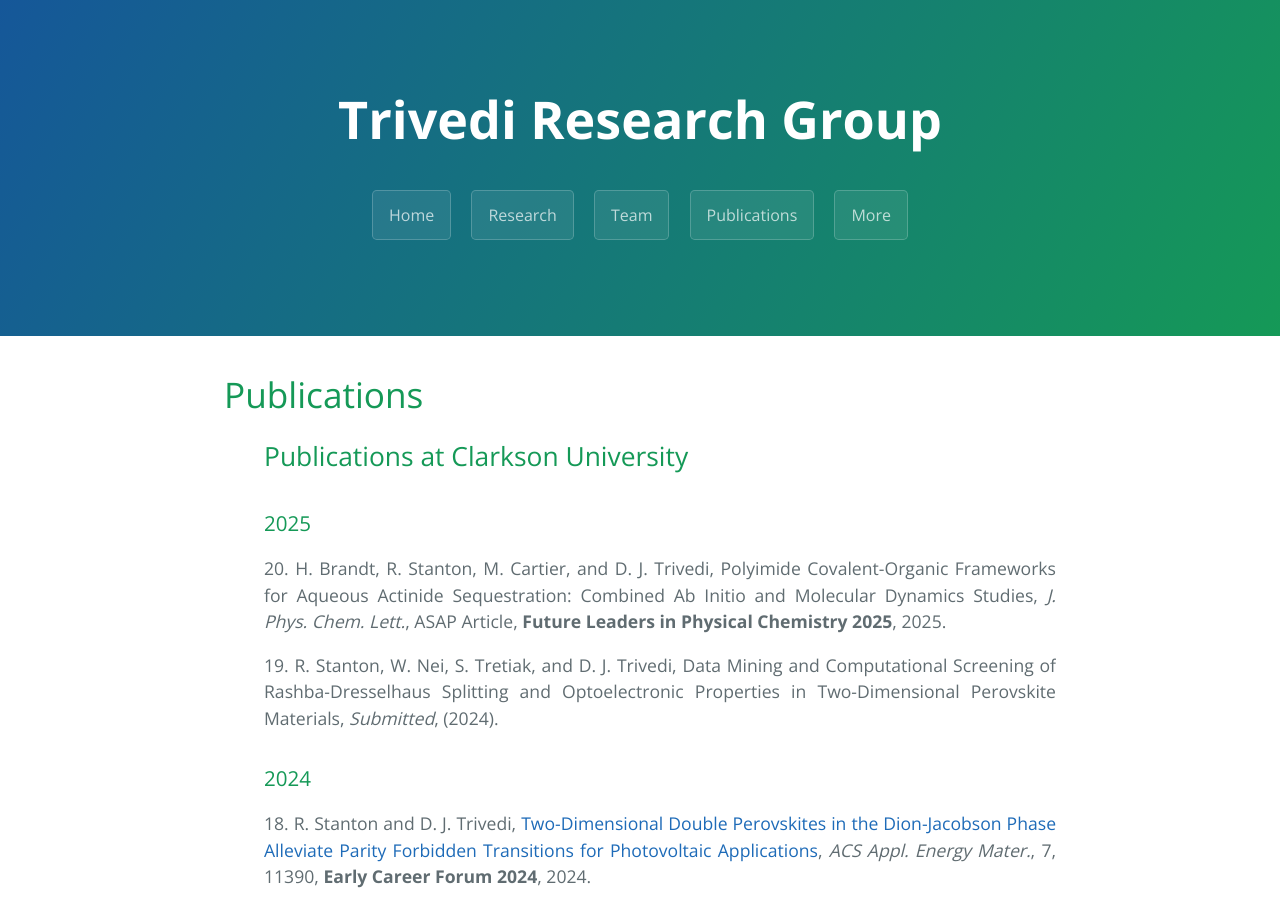
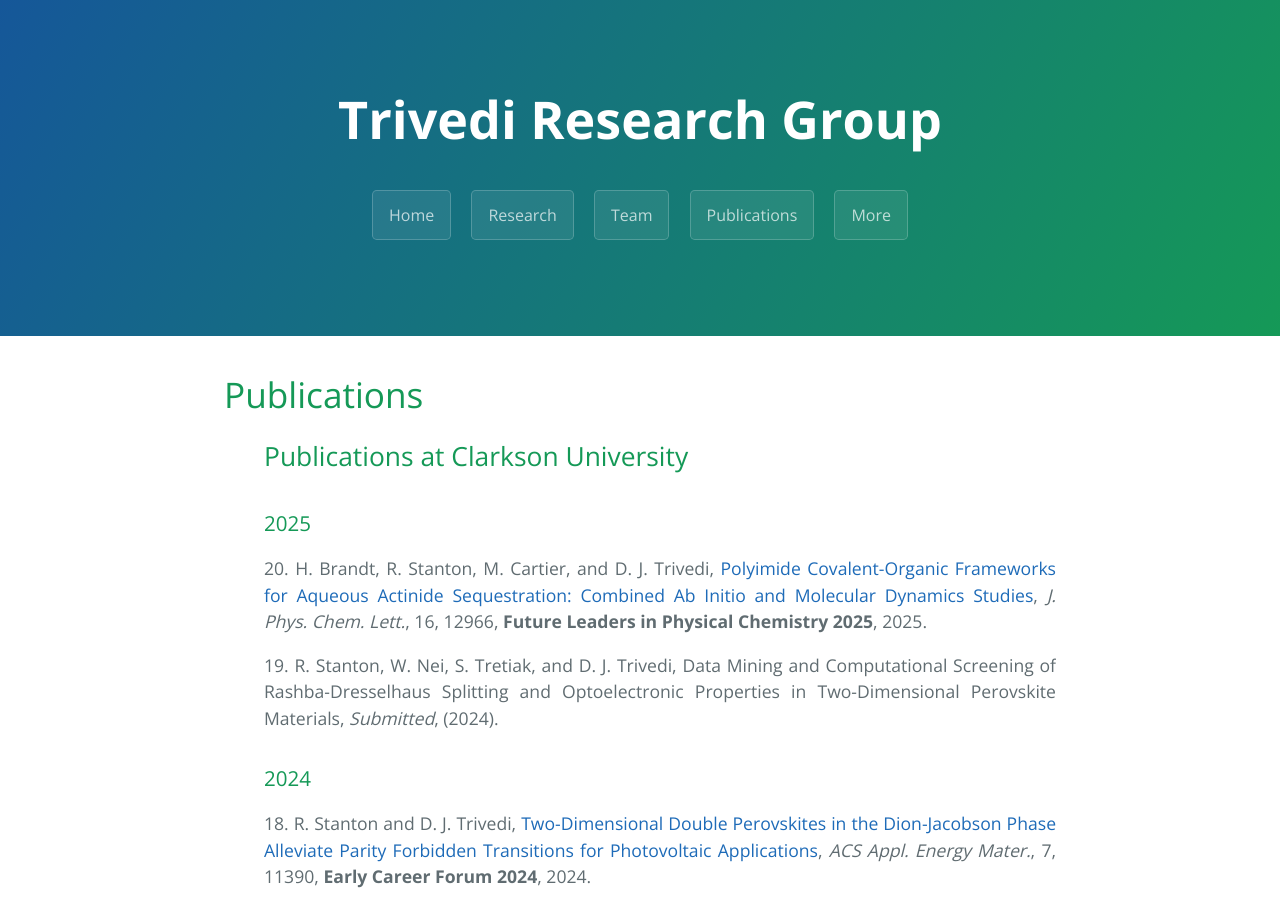
Before and after one commit to dharatrivedi/dharatrivedi.github.io, a Jekyll site: the page built from publication.html, in a window 1280 px wide and 900 px high. Built offline with Jekyll 4.4.1, drawn with Linux system fonts in a browser that asks for light colours.

Commit message:
Update publication.html

```diff
--- a/publication.html
+++ b/publication.html
@@ -8,7 +8,7 @@
   <ul class="clearfix" style="text-align:justify">
     <h2>Publications at Clarkson University</h2>
     <h3>2025</h3>
-     20. H. Brandt, R. Stanton, M. Cartier, and D. J. Trivedi, Polyimide Covalent-Organic Frameworks for Aqueous Actinide Sequestration: Combined Ab Initio and Molecular Dynamics Studies, <i>J. Phys. Chem. Lett.</i>, ASAP Article, <b>Future Leaders in Physical Chemistry 2025</b>, 2025.
+     20. H. Brandt, R. Stanton, M. Cartier, and D. J. Trivedi, <a href="https://doi.org/10.1021/acs.jpclett.5c02772">Polyimide Covalent-Organic Frameworks for Aqueous Actinide Sequestration: Combined Ab Initio and Molecular Dynamics Studies</a>, <i>J. Phys. Chem. Lett.</i>, 16, 12966, <b>Future Leaders in Physical Chemistry 2025</b>, 2025.
           <p> </p>
      19. R. Stanton, W. Nei, S. Tretiak, and D. J. Trivedi, Data Mining and Computational Screening of Rashba-Dresselhaus Splitting and Optoelectronic Properties in Two-Dimensional Perovskite Materials, <i>Submitted</i>, (2024).
           <p> </p>
```
